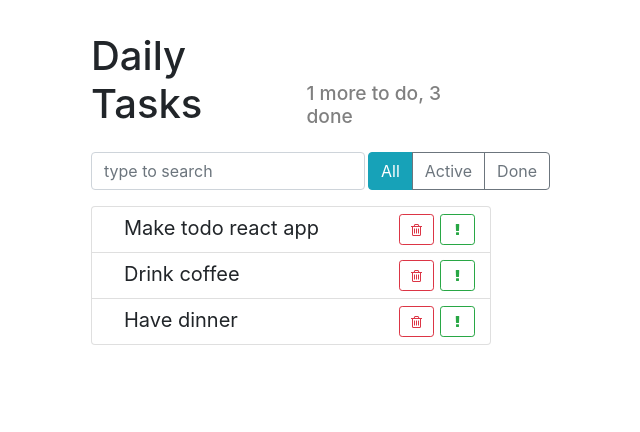
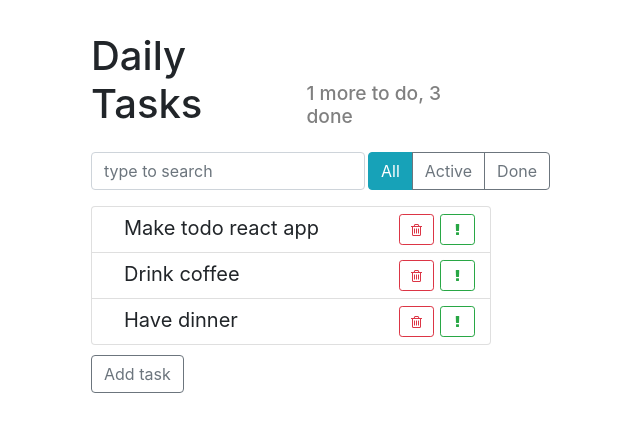
Before and after one commit to Vostbur/daily-tasks, a React (Create React App) app: page / in a window 1280 px wide. Shown: the top 432 px of the page, without its empty margins (349-989 px from the left). Built offline with nearby package versions, Linux system fonts and the light colour scheme.

Commit message:
prepare onAddTask event

```diff
--- a/src/components/App/App.jsx
+++ b/src/components/App/App.jsx
@@ -1,11 +1,14 @@
 import React, { Component } from 'react';
-import Header from '../Header/Header';
-import SearchBar from '../SearchBar/SearchBar';
-import TaskFilter from '../TaskFilter/TaskFilter';
+import Header from '../Header';
+import SearchBar from '../SearchBar';
+import TaskAddBar from '../TaskAddBar';
+import TaskFilter from '../TaskFilter';
 import Tasks from '../Tasks';
 import './App.css';
 
 export default class App extends Component {
+
+    lastId = 100;
 
     state = {
         tasks: [
@@ -24,6 +27,20 @@ export default class App extends Component {
         });
     };
 
+    addTask = (text) => {
+        const newTask = {
+            name: text,
+            important: false,
+            id: this.lastId++
+        };
+
+        this.setState(({ tasks }) => {
+            return {
+                tasks: [...tasks, newTask]
+            };
+        });
+    };
+
     render() {
         return (
             <div className='app'>
@@ -35,6 +52,8 @@ export default class App extends Component {
                 <Tasks
                     tasks={this.state.tasks}
                     onDeleteClick={this.deleteTask} />
+                <TaskAddBar
+                    onAddClick={this.addTask} />
             </div>
         );
     }
--- /dev/null
+++ b/src/components/TaskAddBar/TaskAddBar.css
@@ -0,0 +1,3 @@
+.task-add-bar {
+    margin-top: 10px;
+}
--- /dev/null
+++ b/src/components/TaskAddBar/TaskAddBar.jsx
@@ -0,0 +1,16 @@
+import React, { Component } from 'react';
+import './TaskAddBar.css';
+
+export default class TaskAddBar extends Component {
+    render() {
+        return (
+            <div className='task-add-bar'>
+                <button
+                    className='btn btn-outline-secondary'
+                    onClick={() => this.props.onAddClick('HELLO')}>
+                    Add task
+                </button>
+            </div>
+        )
+    }
+}
--- /dev/null
+++ b/src/components/TaskAddBar/index.js
@@ -0,0 +1,3 @@
+import TaskAddBar from './TaskAddBar';
+
+export default TaskAddBar;
```
